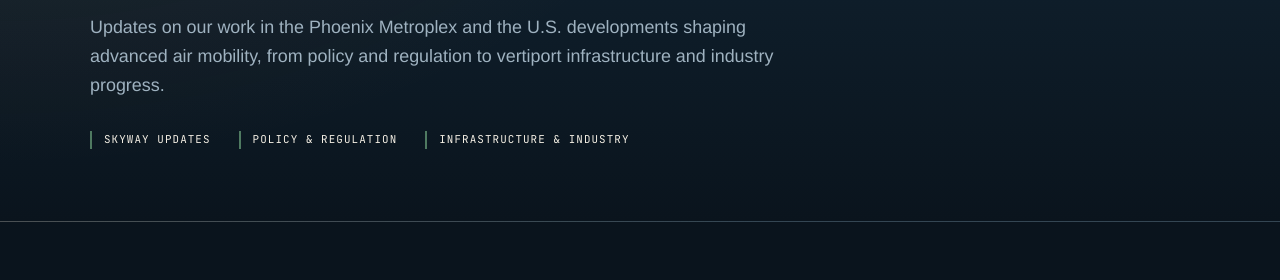
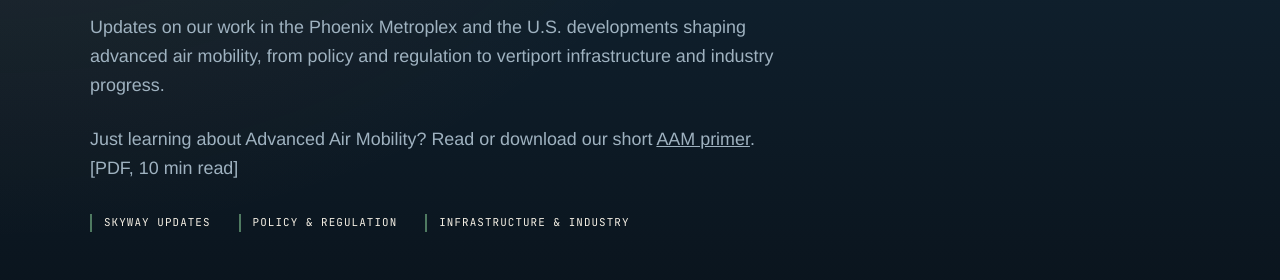
Before and after one commit to skywayvertiports/skywayvertiports.github.io, a plain HTML site: page news.html in a window 1280 px wide. Shown: the part 311-591 px from the top of the page. Drawn offline with Linux system fonts and the light colour scheme.

Commit message:
Add files via upload

```diff
--- a/news.html
+++ b/news.html
@@ -30,7 +30,8 @@
     <div class="news-hero-inner">
       <div class="eyebrow">SkyWay &amp; U.S. Advanced Air Mobility</div>
       <h1 class="news-title" id="news-title">News &amp; updates.</h1>
-      <p class="news-intro">Updates on our work in the Phoenix Metroplex and the U.S. developments shaping advanced air mobility, from policy and regulation to vertiport infrastructure and industry progress.</p>
+      <p class="news-intro">Updates on our work in the Phoenix Metroplex and the U.S. developments shaping advanced air mobility, from policy and regulation to vertiport infrastructure and industry progress.</p><br>
+	  <p class="news-intro">Just learning about Advanced Air Mobility? Read or download our short <a href="http://skywayvertiports.com/SkyWayVertiports-AAM_Primer_web.pdf">AAM primer</a>. [PDF, 10 min read]</p>
       <div class="news-topics" aria-label="Coverage areas">
         <span>SkyWay updates</span>
         <span>Policy &amp; regulation</span>
```
